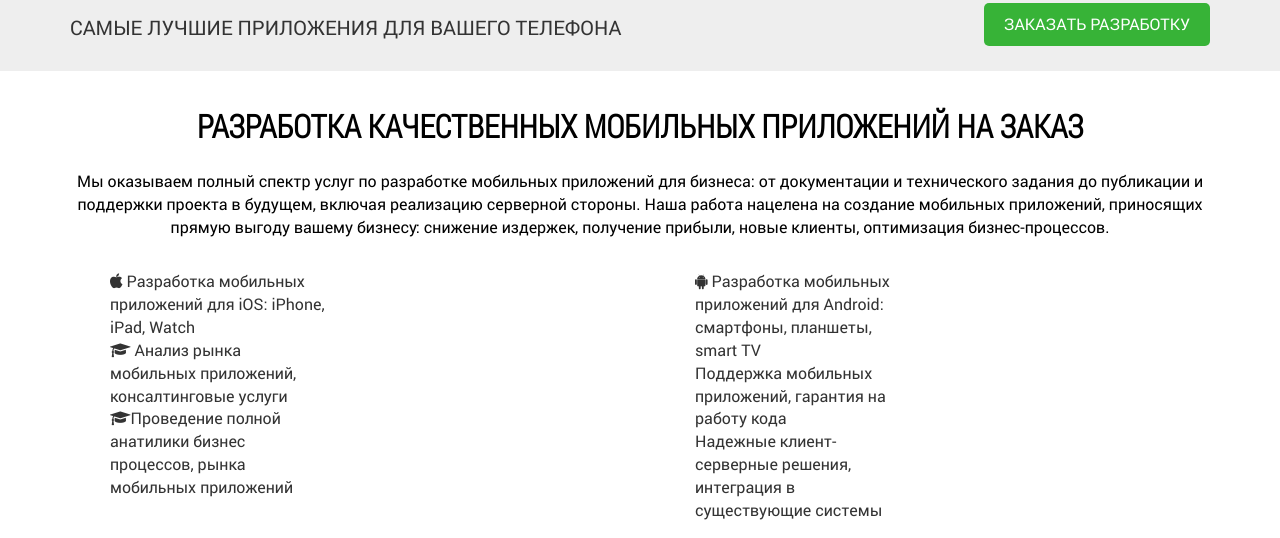
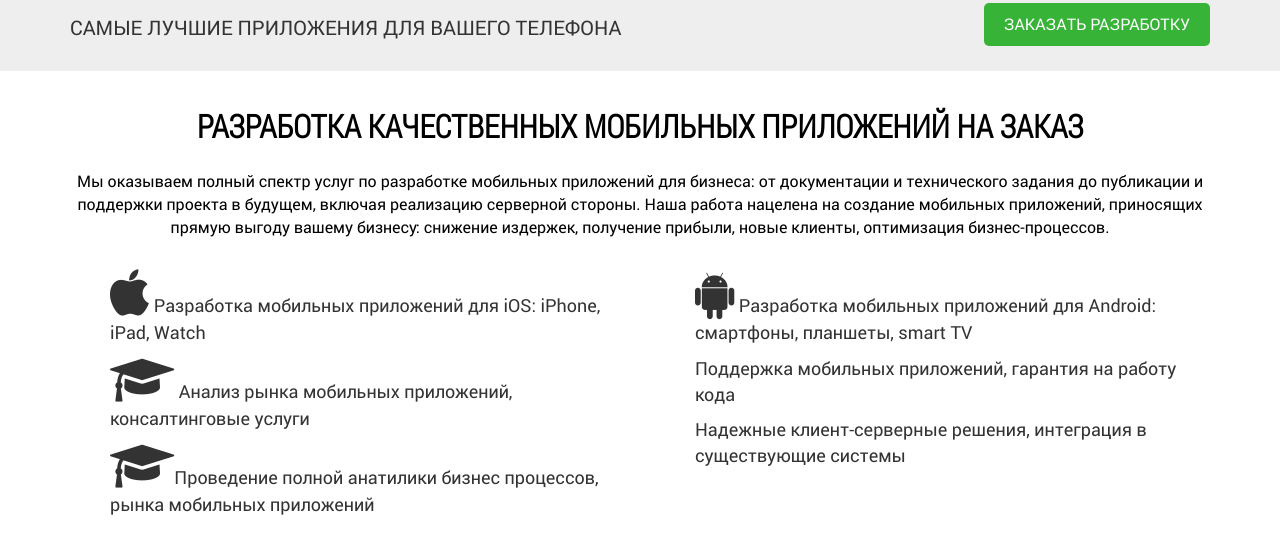
Before and after one commit to nooble6981/Git, a plain HTML site: page modesign/index.html in a window 1280 px wide. Shown: the part 626-1164 px from the top of the page. Drawn offline with Linux system fonts and the light colour scheme.

Commit message:
стили

```diff
--- a/modesign/css/main.css
+++ b/modesign/css/main.css
@@ -231,15 +231,10 @@ section.why h1, p {
 
 section.why li {
 	list-style-type: none;
-	margin-right: 300px;
+	margin-bottom: 10px;
+	font-size: 18px;
+	font-weight: normal;
 }
-
-.right_icon {
-	float: right;
-	font-size: 30px;
-
+section.why i {
+	font-size: 50px;
 }
-
-.left_icon {
-	float: left;
-}
```
